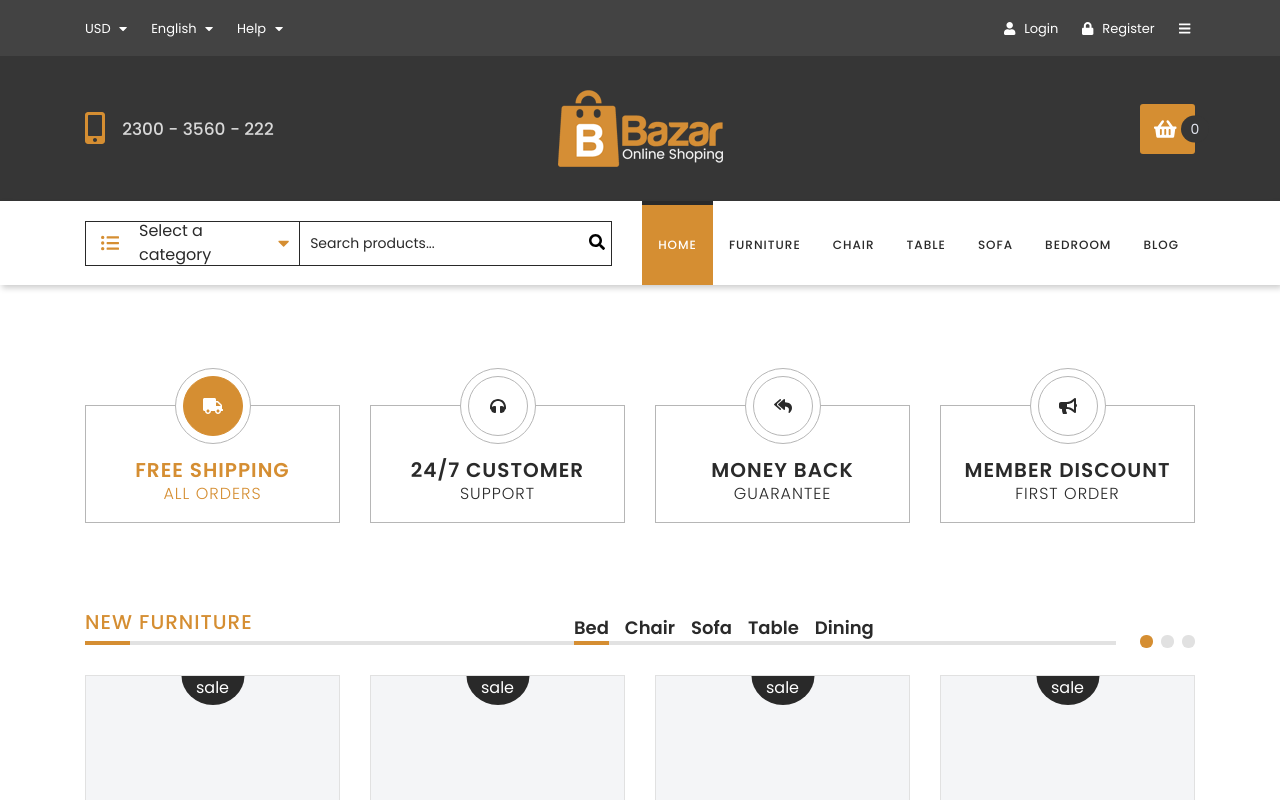
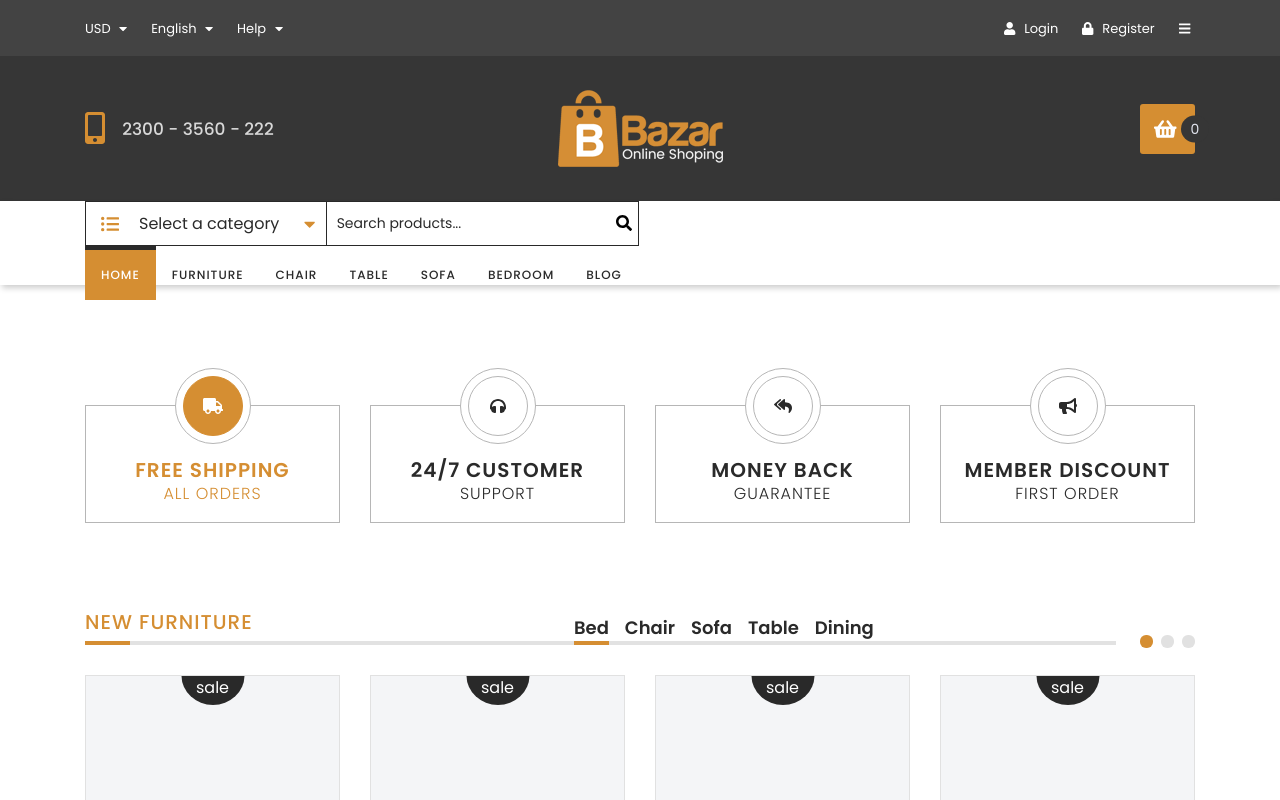
Before and after one commit to matwjablonski/kodilla-wdp-2409-01, a React (Create React App) app: page / in a window 1280 px wide. Shown: the top 800 px of the page. Built offline with nearby package versions, Linux system fonts and the light colour scheme.

Commit message:
Update ProductSearch.module.scss

```diff
--- a/src/components/features/ProductSearch/ProductSearch.module.scss
+++ b/src/components/features/ProductSearch/ProductSearch.module.scss
@@ -5,6 +5,7 @@
   display: inline-flex;
   height: 45px;
   color: $text-color;
+  white-space: nowrap;
 
   .category {
     border-right: 1px solid $form-border-color;
@@ -51,6 +52,7 @@
         padding: 12px 16px;
         text-decoration: none;
         display: block;
+        white-space: nowrap;
 
         &:hover {
           //background-color: #ddd;
@@ -72,12 +74,14 @@
     display: flex;
     align-items: center;
     position: relative;
+    white-space: nowrap;
 
     input {
       border: 0;
       padding-left: 10px;
       font-size: 14px;
       outline: none;
+      white-space: nowrap;
 
       &::placeholder {
         color: $text-color;
```
